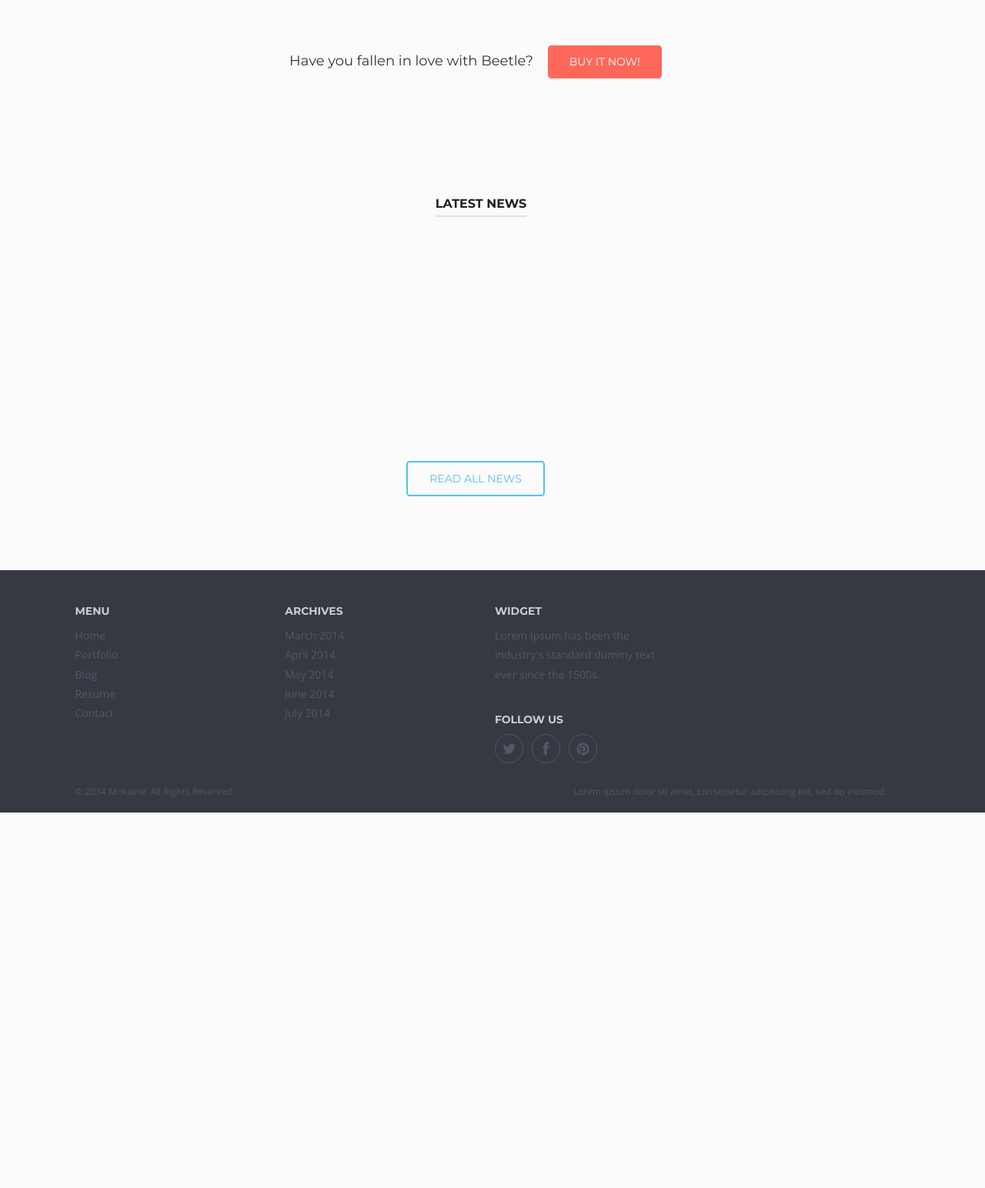
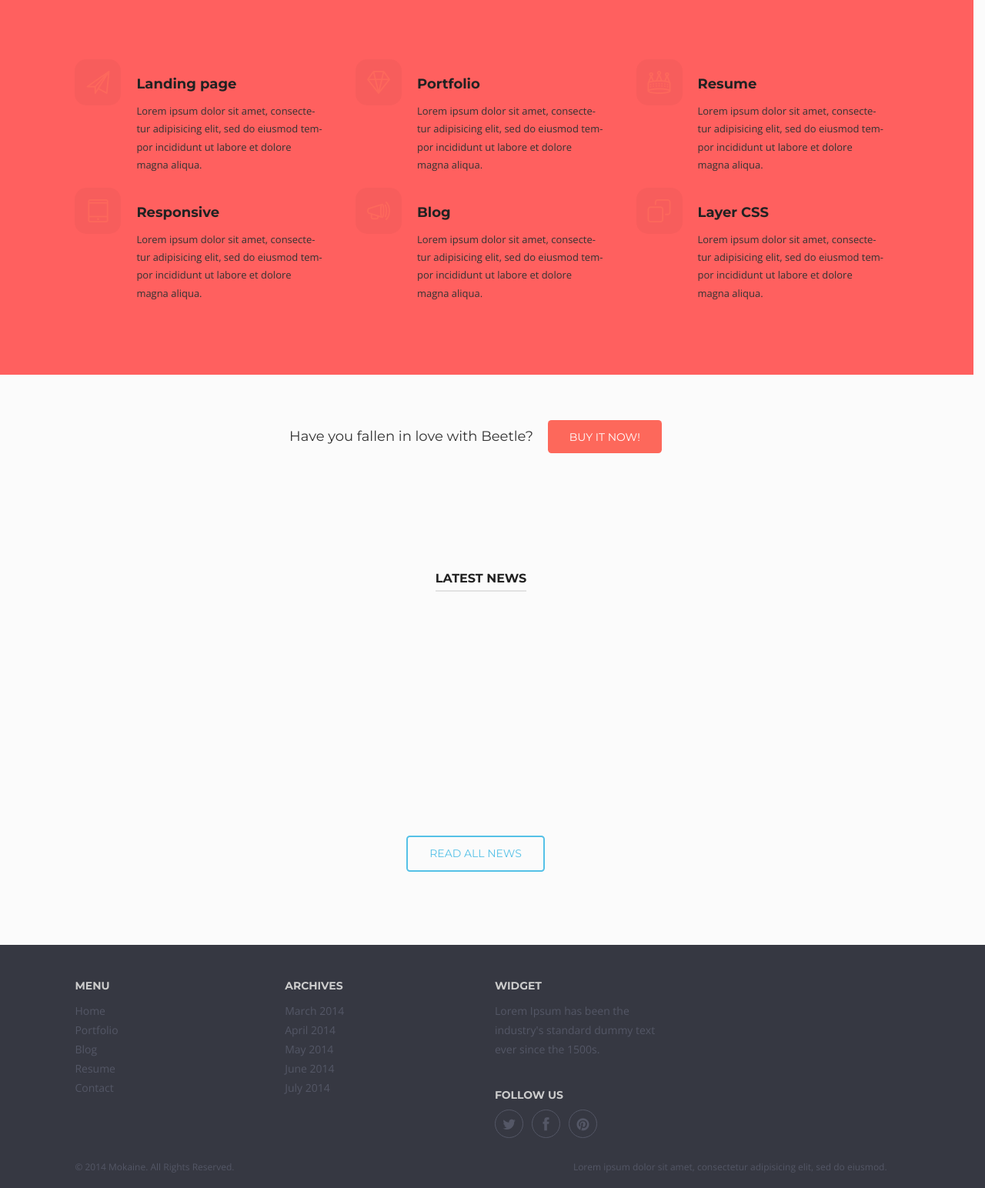
Before and after one commit to warbee/lotso, a Flask app: page /home in a window 1280 px wide. Shown: the whole page at 77% size. Before the commit the page ends 1056 px from the top, so only its background shows below. Run offline with Flask 2, Linux system fonts and the light colour scheme; some libraries are stand-ins or nearby versions.

Commit message:
added section to home

```diff
--- a/templates/home.html
+++ b/templates/home.html
@@ -4,6 +4,54 @@
 
 
 <div id="main">
+
+    <section class="row section" style="background-color:#FF605F;">
+        <div class="row-content buffer even clear-after">
+            <div class="column four">
+                <div class="small-icon red"><i class="icon icon-paperfly"></i></div>
+                <div class="small-icon-text clear-after">
+                    <h4>Landing page</h4>
+                    <p class="text-xs">Lorem ipsum dolor sit amet, consectetur adipisicing elit, sed do eiusmod tempor incididunt ut labore et dolore magna aliqua.</p>
+                </div>
+            </div>
+            <div class="column four">
+                <div class="small-icon red"><i class="icon icon-diamond"></i></div>
+                <div class="small-icon-text clear-after">
+                    <h4>Portfolio</h4>
+                    <p class="text-xs">Lorem ipsum dolor sit amet, consectetur adipisicing elit, sed do eiusmod tempor incididunt ut labore et dolore magna aliqua.</p>
+                </div>
+            </div>
+            <div class="column four last">
+                <div class="small-icon red"><i class="icon icon-crown"></i></div>
+                <div class="small-icon-text clear-after">
+                    <h4>Resume</h4>
+                    <p class="text-xs">Lorem ipsum dolor sit amet, consectetur adipisicing elit, sed do eiusmod tempor incididunt ut labore et dolore magna aliqua.</p>
+                </div>
+            </div>
+            <div class="column four">
+                <div class="small-icon red"><i class="icon icon-tablet"></i></div>
+                <div class="small-icon-text clear-after">
+                    <h4>Responsive</h4>
+                    <p class="text-xs">Lorem ipsum dolor sit amet, consectetur adipisicing elit, sed do eiusmod tempor incididunt ut labore et dolore magna aliqua.</p>
+                </div>
+            </div>
+            <div class="column four">
+                <div class="small-icon red"><i class="icon icon-megaphone"></i></div>
+                <div class="small-icon-text clear-after">
+                    <h4>Blog</h4>
+                    <p class="text-xs">Lorem ipsum dolor sit amet, consectetur adipisicing elit, sed do eiusmod tempor incididunt ut labore et dolore magna aliqua.</p>
+                </div>
+            </div>
+            <div class="column four last">
+                <div class="small-icon red"><i class="icon icon-multiview"></i></div>
+                <div class="small-icon-text clear-after">
+                    <h4>Layer CSS</h4>
+                    <p class="text-xs">Lorem ipsum dolor sit amet, consectetur adipisicing elit, sed do eiusmod tempor incididunt ut labore et dolore magna aliqua.</p>
+                </div>
+            </div>
+        </div>
+    </section>
+
     <section class="row section call-to-action">
         <div class="row-content buffer even">
             <p>Have you fallen in love with Beetle?</p>
```
